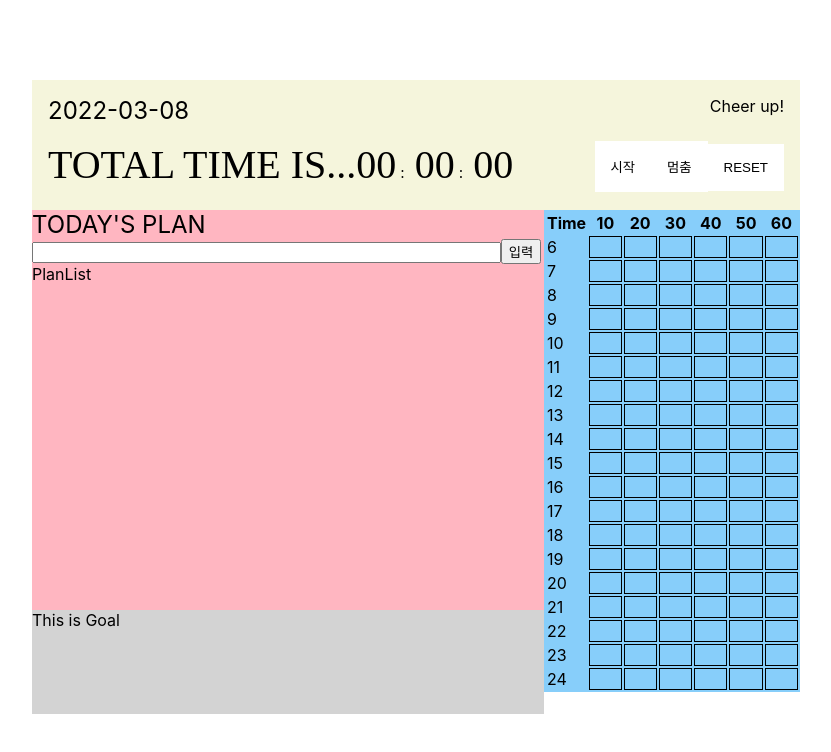
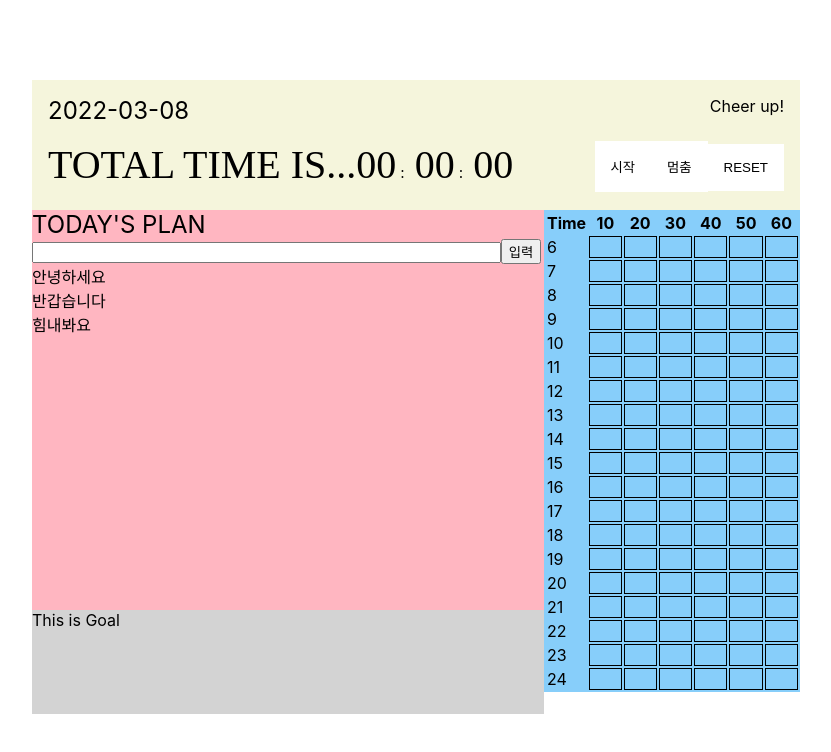
Before and after one commit to doki333/study-planner, a React (Create React App) app: page / in a window 1280 px wide. Shown: the top 752 px of the page, without its empty margins (224-1055 px from the left). Built offline with nearby package versions, Linux system fonts and the light colour scheme; a web font is replaced by a local one.

Commit message:
added react-redux actions, reducer and store

```diff
--- a/package.json
+++ b/package.json
@@ -9,8 +9,10 @@
     "react": "^17.0.2",
     "react-dom": "^17.0.2",
     "react-icons": "^4.3.1",
+    "react-redux": "^7.2.6",
     "react-scripts": "5.0.0",
     "react-table": "^7.7.0",
+    "redux": "^4.1.2",
     "styled-components": "^5.3.3",
     "web-vitals": "^2.1.4"
   },
--- a/src/App.js
+++ b/src/App.js
@@ -1,65 +1,59 @@
 import './App.css';
 import StopWatch from './components/StopWatch';
-import { useCallback, useRef, useState } from 'react';
 import PlanAndGoal from './components/PlanAndGoal';
 
 function App() {
-  const [todos, setTodos] = useState([
-    {
-      id: 1,
-      text: '안녕하세요',
-      checked: true,
-    },
-    {
-      id: 2,
-      text: '반갑습니다',
-      checked: false,
-    },
-    {
-      id: 3,
-      text: '힘내봐요',
-      checked: false,
-    },
-  ]);
-  const nextId = useRef(4);
-  const onInsert = useCallback(
-    (text) => {
-      const newTodos = {
-        id: nextId.current,
-        text,
-        checked: false,
-      };
-      setTodos(todos.concat(newTodos));
-      nextId.current += 1;
-    },
-    [todos],
-  );
-  const onRemove = useCallback(
-    (id) => {
-      setTodos(todos.filter((todo) => todo.id !== id));
-    },
-    [todos],
-  );
-  const onToggle = useCallback(
-    (id) => {
-      setTodos(
-        todos.map((todo) =>
-          todo.id === id ? { ...todo, checked: !todo.checked } : todo,
-        ),
-      );
-    },
-    [todos],
-  );
+  // const [todos, setTodos] = useState([
+  //   {
+  //     id: 1,
+  //     text: '안녕하세요',
+  //     checked: true,
+  //   },
+  //   {
+  //     id: 2,
+  //     text: '반갑습니다',
+  //     checked: false,
+  //   },
+  //   {
+  //     id: 3,
+  //     text: '힘내봐요',
+  //     checked: false,
+  //   },
+  // ]);
+  // const nextId = useRef(4);
+  // const onInsert = useCallback(
+  //   (text) => {
+  //     const newTodos = {
+  //       id: nextId.current,
+  //       text,
+  //       checked: false,
+  //     };
+  //     setTodos(todos.concat(newTodos));
+  //     nextId.current += 1;
+  //   },
+  //   [todos],
+  // );
+  // const onRemove = useCallback(
+  //   (id) => {
+  //     setTodos(todos.filter((todo) => todo.id !== id));
+  //   },
+  //   [todos],
+  // );
+  // const onToggle = useCallback(
+  //   (id) => {
+  //     setTodos(
+  //       todos.map((todo) =>
+  //         todo.id === id ? { ...todo, checked: !todo.checked } : todo,
+  //       ),
+  //     );
+  //   },
+  //   [todos],
+  // );
 
   return (
     <>
       <StopWatch />
-      <PlanAndGoal
-        todos={todos}
-        onRemove={onRemove}
-        onInsert={onInsert}
-        onToggle={onToggle}
-      />
+      <PlanAndGoal />
     </>
   );
 }
--- /dev/null
+++ b/src/common/actions.js
@@ -0,0 +1,30 @@
+export const ADD = 'ADD_TODO';
+export const DELETE = 'DELETE_TODO';
+export const TOGGLE = 'TOGGLE_TODO';
+
+let id = 4;
+
+export const onInsert = (todo) => {
+  return {
+    type: ADD,
+    todo: {
+      id: id++,
+      text: todo.text,
+      checked: todo.checked,
+    },
+  };
+};
+
+export const onRemove = (id) => {
+  return {
+    type: DELETE,
+    id,
+  };
+};
+
+export const onToggle = (id) => {
+  return {
+    type: TOGGLE,
+    id,
+  };
+};
--- /dev/null
+++ b/src/common/reducer.js
@@ -0,0 +1,43 @@
+import { ADD, DELETE, TOGGLE } from './actions';
+
+const initialState = {
+  todos: [
+    {
+      id: 1,
+      text: '안녕하세요',
+      checked: true,
+    },
+    {
+      id: 2,
+      text: '반갑습니다',
+      checked: false,
+    },
+    {
+      id: 3,
+      text: '힘내봐요',
+      checked: false,
+    },
+  ],
+};
+
+export const reducer = (state = initialState, action) => {
+  if (action.type === ADD) {
+    return {
+      todos: [...state.todos, action.todo],
+    };
+  } else if (action.type === DELETE) {
+    return {
+      todos: [...state.todos.filter((todo) => todo.id !== action.id)],
+    };
+  } else if (action.type === TOGGLE) {
+    return {
+      todos: [
+        ...state.todos.map((todo) =>
+          todo.id === action.id ? { ...todo, checked: !todo.checked } : todo,
+        ),
+      ],
+    };
+  } else {
+    return state;
+  }
+};
--- /dev/null
+++ b/src/common/store.js
@@ -0,0 +1,5 @@
+import { createStore } from 'redux';
+import { reducer } from './reducer';
+
+const store = createStore(reducer);
+export default store;
--- a/src/components/PlanAndGoal.js
+++ b/src/components/PlanAndGoal.js
@@ -8,16 +8,10 @@ const WholeBlock = styled.div`
   width: 768px;
   margin: 0 auto;
 `;
-function PlanAndGoal({ todos, onRemove, onInsert, onToggle, onSet }) {
+function PlanAndGoal() {
   return (
     <WholeBlock>
-      <Planner
-        todos={todos}
-        onRemove={onRemove}
-        onInsert={onInsert}
-        onToggle={onToggle}
-        onSet={onSet}
-      />
+      <Planner />
       <TimeTable />
     </WholeBlock>
   );
--- a/src/components/PlanItems.js
+++ b/src/components/PlanItems.js
@@ -1,7 +1,7 @@
 import React from 'react';
 
-function PlanList() {
-  return <div>PlanList</div>;
+function PlanItems({ todo, onToggle }) {
+  return <div>{todo.text}</div>;
 }
 
-export default PlanList;
+export default React.memo(PlanItems);
--- a/src/components/PlanList.js
+++ b/src/components/PlanList.js
@@ -1,8 +1,24 @@
 import React from 'react';
+import { useDispatch, useSelector } from 'react-redux';
+import { onToggle } from '../common/actions';
+import PlanItems from './PlanItems';
 
-function PlanList({ todos, onRemove, onToggle }) {
-  console.log(todos);
-  return <div>planlist</div>;
+function PlanList() {
+  const todos = useSelector((state) => state.todos);
+  const dispatch = useDispatch();
+  return (
+    <div>
+      {todos.map((todo) => (
+        <PlanItems
+          key={todo.id}
+          todo={todo}
+          onToggle={() => {
+            dispatch(onToggle(todo.id));
+          }}
+        />
+      ))}
+    </div>
+  );
 }
 
-export default PlanList;
+export default React.memo(PlanList);
--- a/src/components/Planner.js
+++ b/src/components/Planner.js
@@ -1,7 +1,9 @@
 import React, { useCallback, useState } from 'react';
+import { useDispatch } from 'react-redux';
 import styled from 'styled-components';
+import { onInsert, onToggle } from '../common/actions';
 import Goal from './Goal';
-import PlanList from './PlanItems';
+import PlanList from './PlanList';
 
 const PlanBlock = styled.div`
   width: 512px;
@@ -19,24 +21,30 @@ const PlanBlock = styled.div`
   }
 `;
 
-function Planner({ todos, onRemove, onInsert, onToggle }) {
+function Planner() {
   const [value, setValue] = useState('');
+  const dispatch = useDispatch();
   const onChange = useCallback((e) => {
     setValue(e.target.value);
   }, []);
   const onSubmit = useCallback(
     (e) => {
-      onInsert(value);
+      const newTodo = {
+        text: value,
+        checked: false,
+      };
+      dispatch(onInsert(newTodo));
       setValue('');
       e.preventDefault();
     },
-    [onInsert, value],
+    [value, dispatch],
   );
+
   return (
     <PlanBlock>
       <div className="planPart">
         <p>TODAY'S PLAN</p>
-        <form>
+        <form onSubmit={onSubmit}>
           <input
             type="text"
             style={{ width: '90%' }}
@@ -45,7 +53,7 @@ function Planner({ todos, onRemove, onInsert, onToggle }) {
           />
           <button>입력</button>
         </form>
-        <PlanList todos={todos} onRemove={onRemove} onToggle={onToggle} />
+        <PlanList />
       </div>
       <Goal />
     </PlanBlock>
```
Also changed, not shown: src/index.js (+5 -3 lines), src/components/goal.css (deleted), 1 other file (tests, documents, lock files or other folders).
